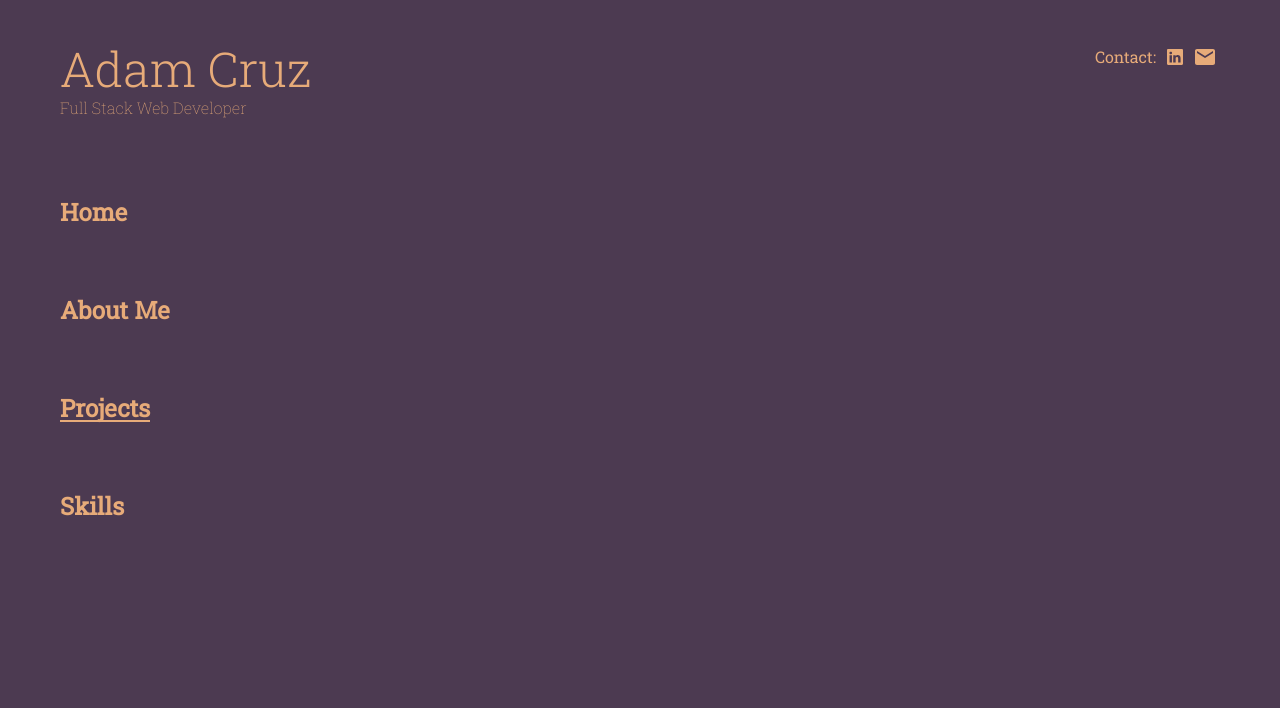
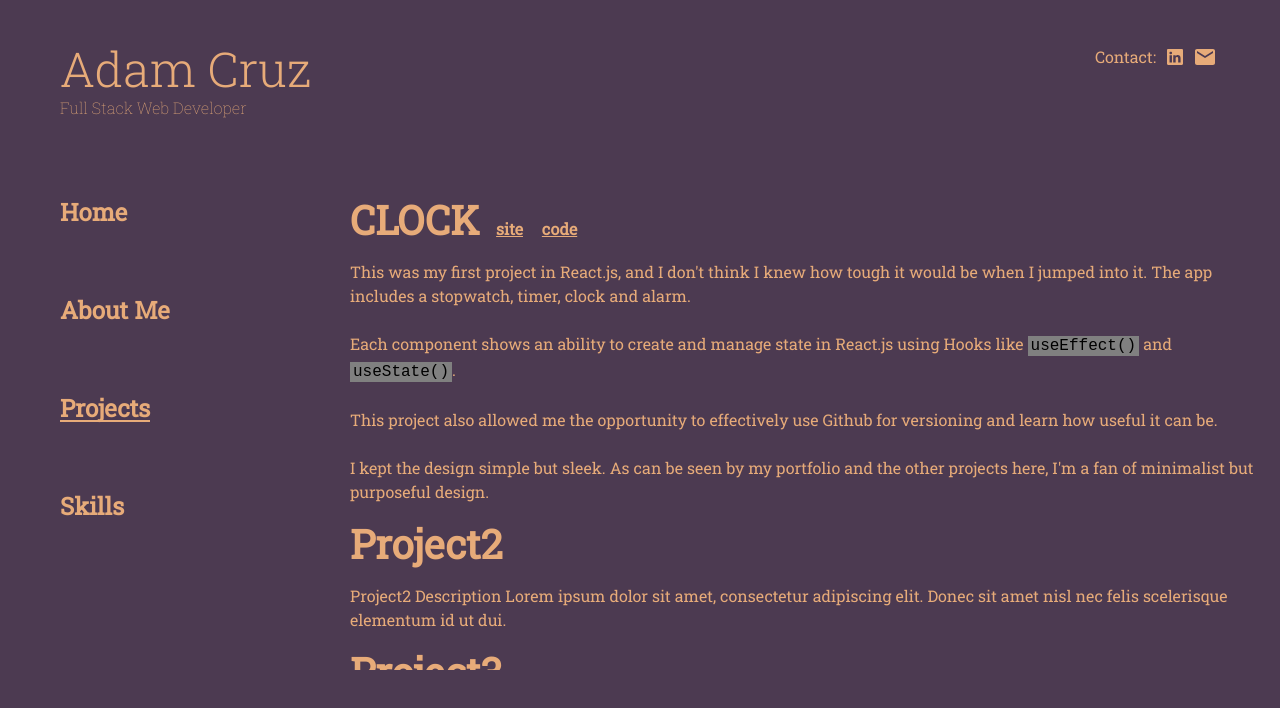
Before and after one commit to AdamC7313/react-portfolio, a React (Create React App) app: page /projects in a window 1280 px wide. Shown: the top 708 px of the page. Built offline with nearby package versions, Linux system fonts and the light colour scheme.

Commit message:
complete projects component

```diff
--- a/src/App.css
+++ b/src/App.css
@@ -8,7 +8,7 @@
   left: 55px;
 }
 
-.title {
+.job-title {
   position: absolute;
   font-weight: lighter;
   font-size: 1rem;
--- a/src/App.js
+++ b/src/App.js
@@ -3,6 +3,7 @@ import Contact from './Contact/Contact';
 import Nav from './Nav/Nav';
 import Home from './Home/Home';
 import AboutMe from './AboutMe/AboutMe';
+import Projects from './Projects/Projects';
 import { BrowserRouter as Router, Routes, Route } from 'react-router-dom';
 
 
@@ -11,13 +12,14 @@ function App() {
     <Router>
     <div className="App">
       <h1 className='name'>Adam Cruz</h1>
-      <h2 className='title'>Full Stack Web Developer</h2>
+      <h2 className='job-title'>Full Stack Web Developer</h2>
       <Contact />
       <Nav />
       <div className='content-container'>
       <Routes>
         <Route path='/home' element={<Home />} />
         <Route path='/about-me' element={<AboutMe />} />
+        <Route path='/projects' element={<Projects />} />
       </Routes>
       </div>
     </div>
--- a/src/Projects/Projects.css
+++ b/src/Projects/Projects.css
@@ -0,0 +1,51 @@
+.projects .title {
+    display: flex;
+    font-size: 2.5rem;
+    font-weight: bold;
+    margin: 10px 0px;
+}
+
+.projects ul {
+    list-style-type: none;
+    margin-top: 0px;
+    padding-left: 0px;
+}
+
+.top-project {
+    margin-top: 0px !important;
+}
+
+.projects {
+    padding-right: 5px;
+}
+
+code {
+    background: grey;
+    padding: 1px 3px;
+    font-family: monospace;
+    font-size: 1rem;
+    color: black;
+}
+
+.projects a {
+    display: inline-flex;
+    color: #E7AB79;
+    font-size: 1rem;
+    justify-content: center;
+    align-items: flex-end;
+    margin-bottom: 9px;
+    width: 50px;
+}
+
+.projects a:hover {
+    color: rgb(231, 171, 121, 0.7);
+    cursor:pointer;
+}
+
+.projects a:active {
+    color: rgb(231, 171, 121);
+}
+
+.site-link {
+    margin-left: 5px;
+}
--- a/src/Projects/Projects.js
+++ b/src/Projects/Projects.js
@@ -0,0 +1,33 @@
+import './Projects.css';
+import { Link } from 'react-router-dom';
+
+export default function Projects() {
+    return(
+        <div className="projects content">
+                <ul>
+                    <span className="title top-project"><li>CLOCK</li>
+                    <a className='site-link' href='https://clock-by-adam.netlify.app' target='_blank'>site</a>
+                    <a href='https://github.com/AdamC7313/clock_app' target='_blank'>code</a></span>
+                    <span className="description"><li>This was my first project in React.js, and I don't think I knew how tough it
+                        would be when I jumped into it. The app includes a stopwatch, timer, clock and alarm.<br /><br />
+                        Each component shows an ability to create and manage state in React.js using Hooks like <code>useEffect()</code> and <code>useState()</code>.<br /><br />
+                        This project also allowed me the opportunity to effectively use Github for versioning and learn how useful it can be. <br /><br />
+                        I kept the design simple but sleek. As can be seen by my portfolio and the other projects here,
+                        I'm a fan of minimalist but purposeful design.
+                        </li></span>
+                    <span className="title"><li>Project2</li></span>
+                    <span className="description"><li>Project2 Description Lorem ipsum dolor sit amet,
+                        consectetur adipiscing elit. Donec sit amet nisl nec felis scelerisque
+                        elementum id ut dui.</li></span>
+                    <span className="title"><li>Project3</li></span>
+                    <span className="description"><li>Project3 Description Lorem ipsum dolor sit amet,
+                        consectetur adipiscing elit. Donec sit amet nisl nec felis scelerisque
+                        elementum id ut dui.</li></span>
+                    <span className="title"><li>Project4</li></span>
+                    <span className="description"><li>Project4 Description Lorem ipsum dolor sit amet,
+                        consectetur adipiscing elit. Donec sit amet nisl nec felis scelerisque
+                        elementum id ut dui.</li></span>
+                </ul>
+            </div>
+    )
+}
```
